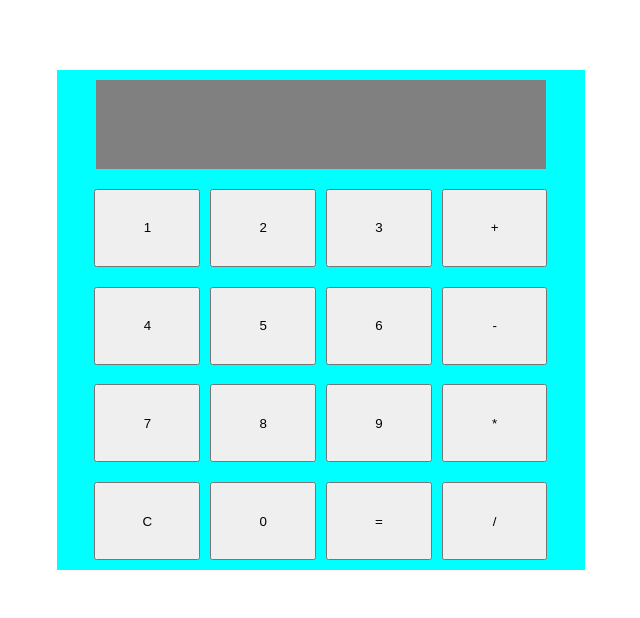
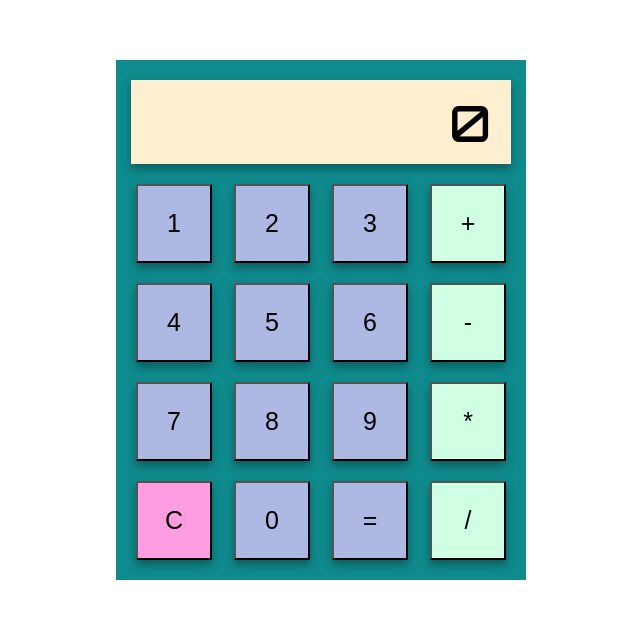
Before and after one commit to raduxc44/Calculator-Odin, a plain HTML site: page index.html in a window 1280 px wide. Shown: the part 220-838 px from the top of the page, without its empty margins (639-1279 px from the left). Drawn offline with Linux system fonts and the light colour scheme.

Commit message:
Added some more styling to the base look

```diff
--- a/index.html
+++ b/index.html
@@ -8,25 +8,29 @@
     <meta name="description" content="">
     <meta name="viewport" content="width=device-width, initial-scale=1">
     <link rel="stylesheet" href="./style.css">
+    <link rel="preconnect" href="https://fonts.googleapis.com">
+    <link rel="preconnect" href="https://fonts.gstatic.com" crossorigin>
+    <link href="https://fonts.googleapis.com/css2?family=Orbitron:wght@500&display=swap" rel="stylesheet">
 </head>
+
 
 <body>
     <div class="calc-body">
         <div class="screen-container">
-
+            <div class="display-value"></div>
         </div>
         <div class="buttons-container">
-            <button class="number">1</button>
-            <button class="number">2</button>
-            <button class="number">3</button>
+            <button class="number one">1</button>
+            <button class="number two">2</button>
+            <button class="number three">3</button>
             <button class="operator">+</button>
-            <button class="number">4</button>
-            <button class="number">5</button>
-            <button class="number">6</button>
+            <button class="number four">4</button>
+            <button class="number five">5</button>
+            <button class="number six">6</button>
             <button class="operator">-</button>
-            <button class="number">7</button>
-            <button class="number">8</button>
-            <button class="number">9</button>
+            <button class="number seven">7</button>
+            <button class="number eight">8</button>
+            <button class="number nine">9</button>
             <button class="operator">*</button>
             <button class="delete-butt">C</button>
             <button class="number">0</button>
--- a/script.js
+++ b/script.js
@@ -18,3 +18,7 @@ const operate = (operator, a, b) => {
             break;
     }
 }
+const numberButtons = document.querySelectorAll('.number');
+const display = document.querySelector('.display-value');
+display.innerText = 0;
+const numberOutput = (num) => { display.innerText += num }
--- a/style.css
+++ b/style.css
@@ -7,28 +7,52 @@ body {
     align-items: center;
 }
 .calc-body {
+    padding: 10px 5px;
+    width: 400px;
     height: 500px;
-    background-color: aqua;
+    background-color: #0F8B8D;
     display: flex;
-    justify-content: center;
     align-items: center;
     flex-direction: column;
 }
 .screen-container {
     flex-grow: 1;
-    background-color: gray;
-    width: 85%;
+    background-color: #FFEECF;
+    width: 95%;
     margin: 10px 0;
+    height: 30px;
+    display: flex;
+    flex-direction: row-reverse;
+    align-items: center;
+    box-shadow: 0px 5px 9px 0px rgba(0,0,0,0.34)
+}
+.display-value {
+    margin: 0 20px 0 0;
+    font-family: 'Orbitron', sans-serif;
+    font-size: 50px;
 }
 .buttons-container {
-    flex-grow: 3;
+    flex-grow: 4;
+    width: 95%;
     flex-wrap: wrap;
     display: flex;
     align-items: center;
-    justify-content: center;
+    justify-content: space-between;
 }
 button {
     width: 20%;
     margin: 5px;
     height: 20%;
+    font-size: 25px;
+    font-display: ;
+    box-shadow : 0px 5px 9px 0px rgba(0,0,0,0.34)
 }
+.number, .equal-butt {
+    background-color: #ADB9E3;
+}
+.delete-butt{
+    background-color: #ff9de3;
+}
+.operator {
+    background-color: #d0ffe3;
+}
```
